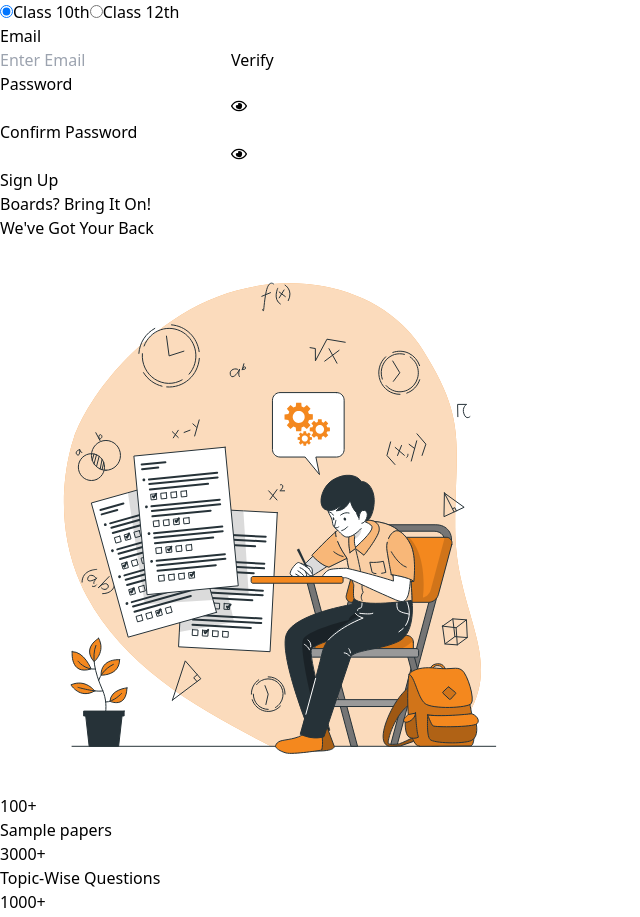
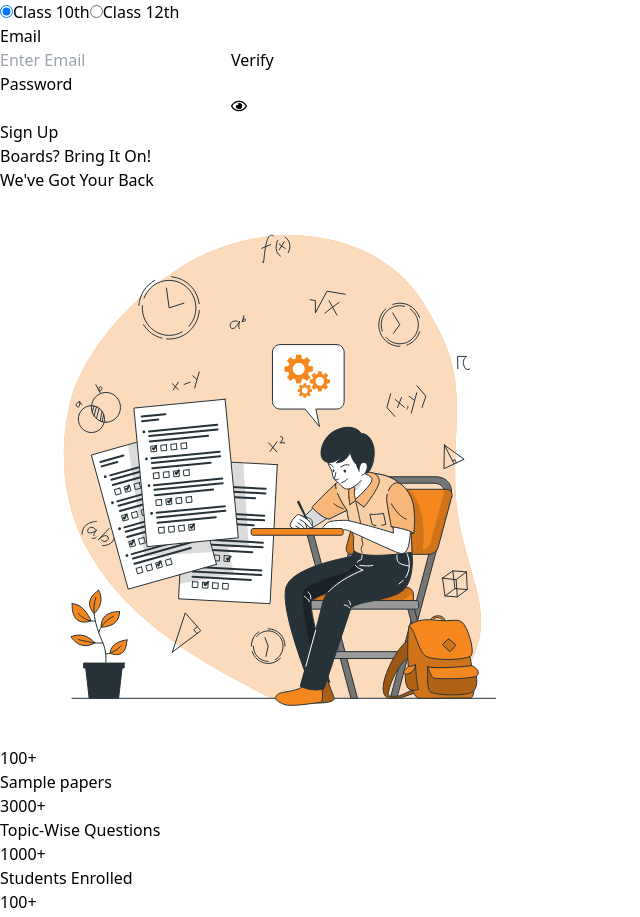
Before and after one commit to knightofkalki/Boardly, a React (Vite) app: page /landing in a window 1280 px wide. Shown: the part 941-1858 px from the top of the page, without its empty margins (0-640 px from the left). Built offline with nearby package versions, Linux system fonts and the light colour scheme; a web font is replaced by a local one.

Commit message:
Refactor Hero component: remove confirm password functionality for streamlined user experience

```diff
--- a/src/components/Landing/Hero.jsx
+++ b/src/components/Landing/Hero.jsx
@@ -145,8 +145,6 @@ export default function Hero() {
 	const [showVerificationStatus, setShowVerificationStatus] = useState(false)
 	const [passwordsMatch, setPasswordsMatch] = useState(true)
 	const [passwordVisible, setPasswordVisible] = useState(false);
-	const [confirmPasswordVisible, setConfirmPasswordVisible] = useState(false);
-	const [showConfirmPassword, setShowConfirmPassword] = useState(true);
 
 	const handleEmailVerification = async () => {
 		if (!formData.email) return;
@@ -211,12 +209,7 @@ export default function Hero() {
 
 	const handleSubmit = async (e) => {
 		e.preventDefault();
-		if (formData.password !== formData.confirmPassword && !isLogin) {
-			setPasswordsMatch(false);
-			return;
-		}
 		setPasswordsMatch(true);
-		setShowConfirmPassword(false)
 		setShowVerificationStatus(false)
 		if (isLogin) {
 			console.log('login');
@@ -271,7 +264,6 @@ export default function Hero() {
 
 	const goLogin = () => {
 		setIsLogin(false)
-		setShowConfirmPassword(true)
 	}
 	return (
 		<div className="relative min-h-screen">
@@ -292,7 +284,6 @@ export default function Hero() {
 							<button
 								onClick={() => {
 									setIsLogin(!isLogin);
-									setShowConfirmPassword(false)
 								}}
 								className="text-[#FF5533] hover:underline text-sm"
 							>
@@ -446,35 +437,7 @@ export default function Hero() {
 											{passwordVisible ? <FaRegEyeSlash /> : <FaRegEye />}
 										</button>
 									</div>
-									{showConfirmPassword && (
-										<>
-											<PasswordStrengthMeter password={formData.password} />
-											<div>
-												<label htmlFor="confirmPassword" className="block text-sm font-medium text-gray-700">Confirm Password</label>
-												<div className="relative">
-													<input
-														id="confirmPassword"
-														type={confirmPasswordVisible ? 'text' : 'password'}
-														className="mt-1 block w-full px-3 py-2 bg-white border border-gray-300 rounded-md shadow-sm focus:outline-none focus:ring-blue-500 focus:border-blue-500"
-														value={formData.confirmPassword}
-														onChange={(e) => setFormData({ ...formData, confirmPassword: e.target.value })}
-														required
-													/>
-													<button
-														type="button"
-														onClick={() => setConfirmPasswordVisible(!confirmPasswordVisible)}
-														className="absolute inset-y-0 right-3 flex items-center"
-													>
-														{confirmPasswordVisible ? <FaRegEyeSlash /> : <FaRegEye />}
-													</button>
-												</div>
-											</div>
-										</>
-									)}
 
-									{!passwordsMatch && !isLogin && (
-										<p className="text-red-500 text-sm mt-2">Passwords do not match.</p>
-									)}
 									<button
 										type="submit"
 										className={`w-full py-2 px-4 border border-transparent rounded-md shadow-sm text-sm font-medium text-white ${(!isEmailVerified && !isLogin) ? 'bg-gray-400 cursor-not-allowed' : 'bg-orange-500 hover:bg-orange-700 cursor-pointer'} focus:outline-none focus:ring-2 focus:ring-offset-2 focus:ring-blue-500`}
```
